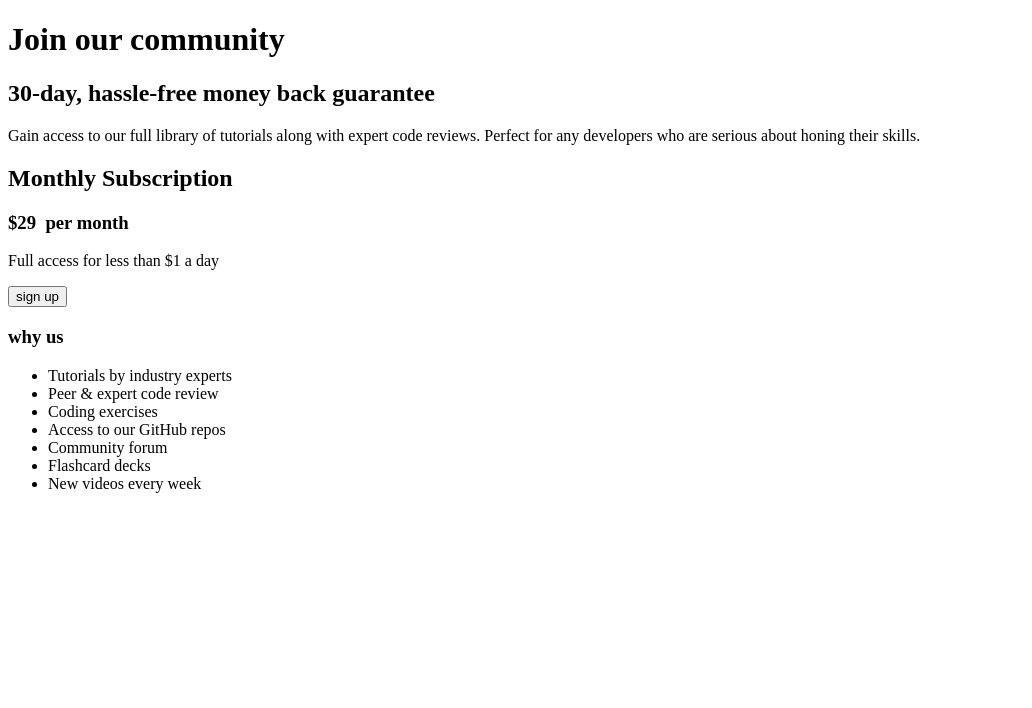
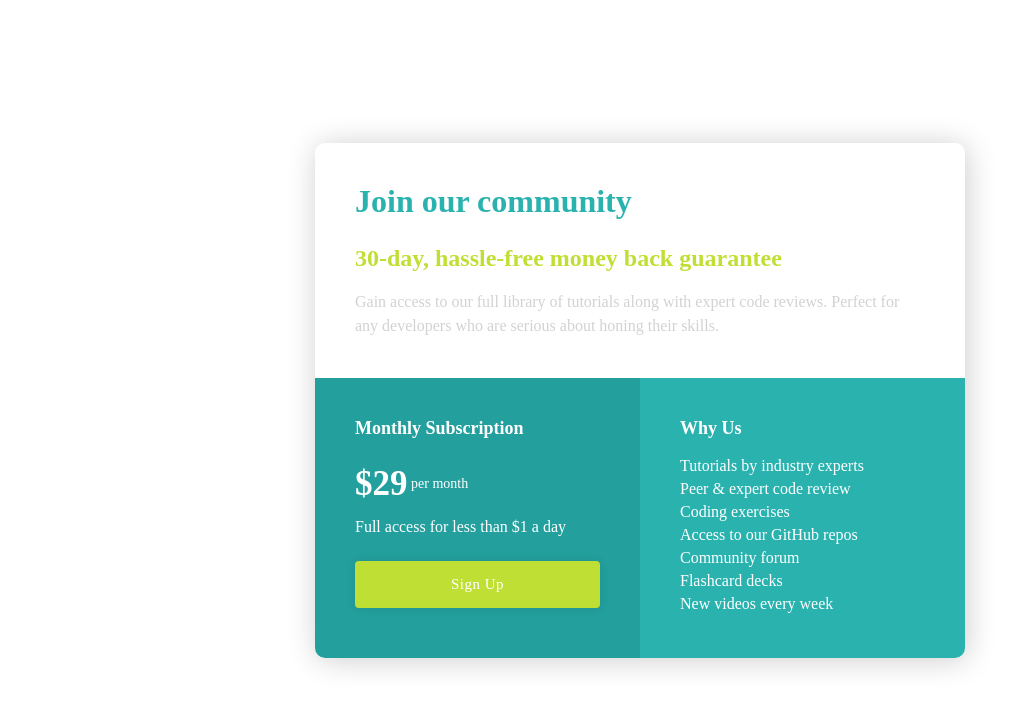
Before and after one commit to JoshuaBlick94/single-price-grid-component-mast, a plain HTML site: page single-price-grid-component-master/index.html in a window 1280 px wide. Shown: the whole page, without its empty margins (0-1032 px from the left). Drawn offline with Linux system fonts and the light colour scheme.

Commit message:
Update index.html

```diff
--- a/single-price-grid-component-master/index.html
+++ b/single-price-grid-component-master/index.html
@@ -4,7 +4,7 @@
     <meta charset="UTF-8">
     <meta http-equiv="X-UA-Compatible" content="IE=edge">
     <meta name="viewport" content="width=device-width, initial-scale=1.0">
-    <link rel="stylesheet" href="index1.css">
+    <link rel="stylesheet" href="CSS/style.css">
     <title>Single Price Grid Component Master</title>
 </head>
 <body>
```
